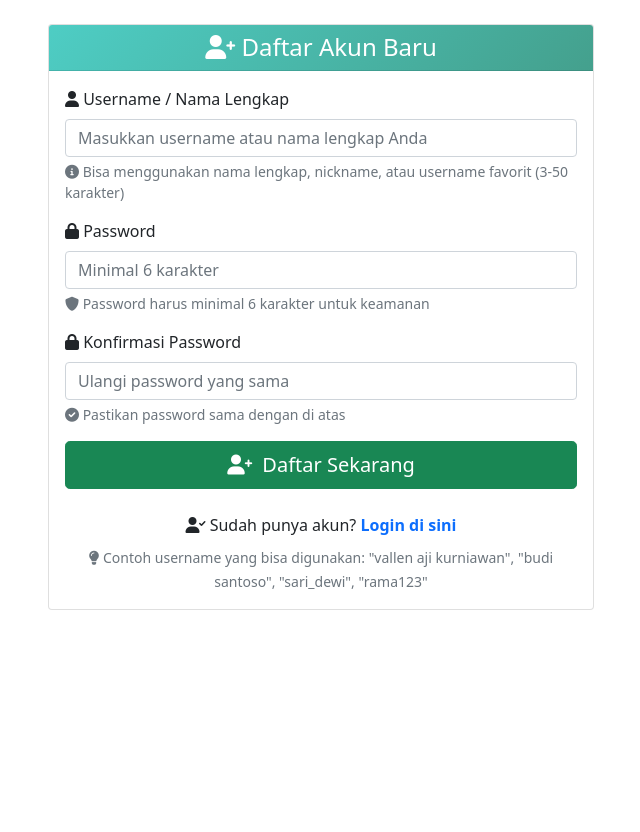
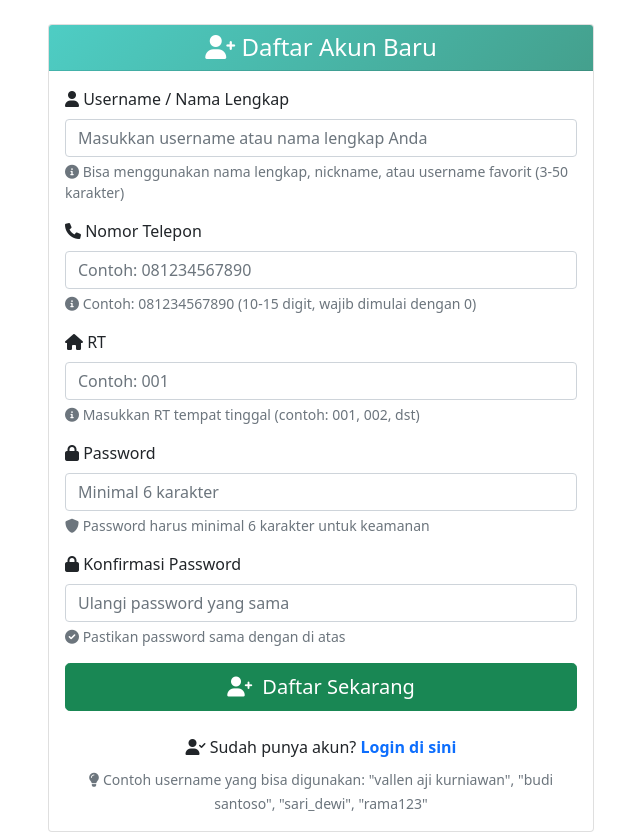
Before and after one commit to RW01TajiPermata/absensi_permata, a Flask app: page /register in a window 1280 px wide. Shown: the part 56-888 px from the top of the page, without its empty margins (319-959 px from the left). Before the commit the page ends 666 px from the top, so only its background shows below. Run offline with Flask 3, Linux system fonts and the light colour scheme.

Commit message:
Update register.html

```diff
--- a/templates/register.html
+++ b/templates/register.html
@@ -21,6 +21,30 @@
                                required>
                         <div class="form-text">
                             <i class="fas fa-info-circle"></i> Bisa menggunakan nama lengkap, nickname, atau username favorit (3-50 karakter)
+                        </div>
+                    </div>
+
+                    <div class="mb-3">
+                        <label for="nomor_telepon" class="form-label">
+                            <i class="fas fa-phone"></i> Nomor Telepon
+                        </label>
+                        <input type="tel" class="form-control" id="nomor_telepon" name="nomor_telepon"
+                               placeholder="Contoh: 081234567890"
+                               value="{{ request.form.nomor_telepon if request.form.nomor_telepon }}">
+                        <div class="form-text">
+                            <i class="fas fa-info-circle"></i> Contoh: 081234567890 (10-15 digit, wajib dimulai dengan 0)
+                        </div>
+                    </div>
+
+                    <div class="mb-3">
+                        <label for="rt" class="form-label">
+                            <i class="fas fa-home"></i> RT
+                        </label>
+                        <input type="text" class="form-control" id="rt" name="rt"
+                               placeholder="Contoh: 001"
+                               value="{{ request.form.rt if request.form.rt }}">
+                        <div class="form-text">
+                            <i class="fas fa-info-circle"></i> Masukkan RT tempat tinggal (contoh: 001, 002, dst)
                         </div>
                     </div>
 
@@ -90,6 +114,8 @@
 // Client-side validation untuk user experience yang lebih baik
 document.addEventListener('DOMContentLoaded', function() {
     const usernameInput = document.getElementById('username');
+    const nomorTeleponInput = document.getElementById('nomor_telepon');
+    const rtInput = document.getElementById('rt');
     const passwordInput = document.getElementById('password');
     const confirmPasswordInput = document.getElementById('confirm_password');
     const form = document.querySelector('form');
@@ -105,6 +131,32 @@ document.addEventListener('DOMContentLoaded', function() {
         const validChars = /^[a-zA-Z0-9\s\.\-_@]+$/;
         if (!validChars.test(username)) {
             return 'Username mengandung karakter yang tidak diizinkan';
+        }
+        return null;
+    }
+
+    function validateNomorTelepon(nomorTelepon) {
+        if (nomorTelepon) {
+            const cleanNumber = nomorTelepon.replace(/\D/g, '');
+            if (cleanNumber.length < 10 || cleanNumber.length > 15) {
+                return 'Nomor telepon harus 10-15 digit';
+            }
+            if (!cleanNumber.startsWith('0')) {
+                return 'Nomor telepon harus dimulai dengan angka 0';
+            }
+        }
+        return null;
+    }
+
+    function validateRT(rt) {
+        if (rt) {
+            if (!/^\d{1,3}$/.test(rt)) {
+                return 'RT harus berupa angka 1-3 digit';
+            }
+            const rtNumber = parseInt(rt);
+            if (rtNumber < 1 || rtNumber > 999) {
+                return 'RT harus antara 001-999';
+            }
         }
         return null;
     }
@@ -129,6 +181,42 @@ document.addEventListener('DOMContentLoaded', function() {
         if (error) {
             this.classList.add('is-invalid');
             // Tampilkan pesan error
+            let feedback = this.nextElementSibling;
+            if (!feedback || !feedback.classList.contains('invalid-feedback')) {
+                feedback = document.createElement('div');
+                feedback.className = 'invalid-feedback';
+                this.parentNode.appendChild(feedback);
+            }
+            feedback.textContent = error;
+            feedback.style.display = 'block';
+        } else {
+            this.classList.remove('is-invalid');
+            this.classList.add('is-valid');
+        }
+    });
+
+    nomorTeleponInput.addEventListener('blur', function() {
+        const error = validateNomorTelepon(this.value);
+        if (error) {
+            this.classList.add('is-invalid');
+            let feedback = this.nextElementSibling;
+            if (!feedback || !feedback.classList.contains('invalid-feedback')) {
+                feedback = document.createElement('div');
+                feedback.className = 'invalid-feedback';
+                this.parentNode.appendChild(feedback);
+            }
+            feedback.textContent = error;
+            feedback.style.display = 'block';
+        } else {
+            this.classList.remove('is-invalid');
+            this.classList.add('is-valid');
+        }
+    });
+
+    rtInput.addEventListener('blur', function() {
+        const error = validateRT(this.value);
+        if (error) {
+            this.classList.add('is-invalid');
             let feedback = this.nextElementSibling;
             if (!feedback || !feedback.classList.contains('invalid-feedback')) {
                 feedback = document.createElement('div');
@@ -168,6 +256,14 @@ document.addEventListener('DOMContentLoaded', function() {
         this.classList.remove('is-invalid', 'is-valid');
     });
 
+    nomorTeleponInput.addEventListener('input', function() {
+        this.classList.remove('is-invalid', 'is-valid');
+    });
+
+    rtInput.addEventListener('input', function() {
+        this.classList.remove('is-invalid', 'is-valid');
+    });
+
     passwordInput.addEventListener('input', function() {
         this.classList.remove('is-invalid', 'is-valid');
         confirmPasswordInput.classList.remove('is-invalid', 'is-valid');
@@ -175,6 +271,24 @@ document.addEventListener('DOMContentLoaded', function() {
 
     confirmPasswordInput.addEventListener('input', function() {
         this.classList.remove('is-invalid', 'is-valid');
+    });
+
+    // Format nomor telepon
+    nomorTeleponInput.addEventListener('input', function() {
+        let value = this.value.replace(/\D/g, '');
+        if (value.length > 0 && !value.startsWith('0')) {
+            value = '0' + value;
+        }
+        this.value = value;
+    });
+
+    // Format RT
+    rtInput.addEventListener('input', function() {
+        let value = this.value.replace(/\D/g, '');
+        if (value.length > 3) {
+            value = value.substring(0, 3);
+        }
+        this.value = value;
     });
 });
 </script>
```
